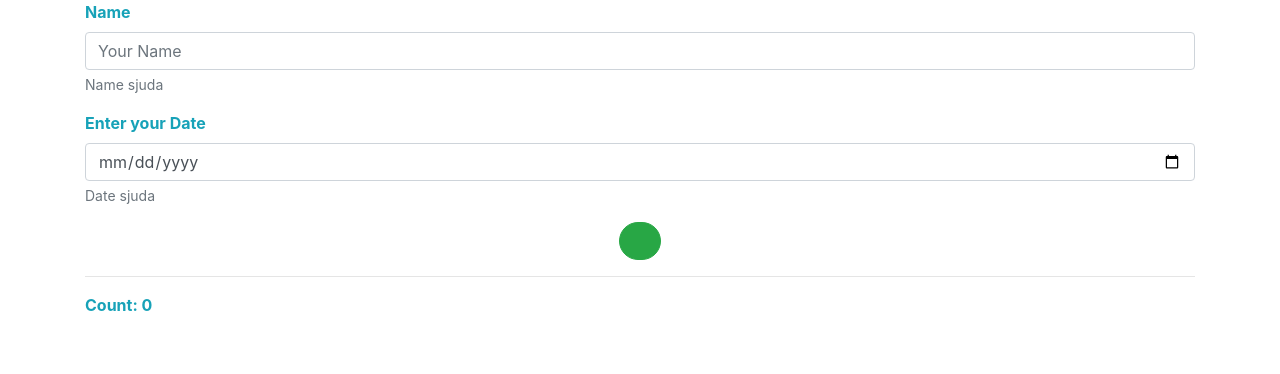
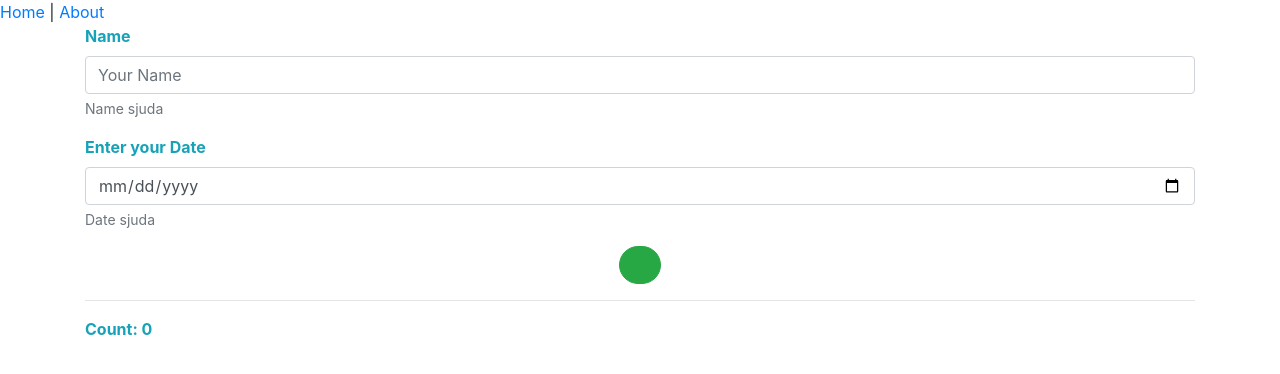
Before and after one commit to rnzomb/vue2, a Vue app: page / in a window 1280 px wide. Shown: the top 374 px of the page. Built offline with nearby package versions, Linux system fonts and the light colour scheme; some icons are missing.

Commit message:
home menu working

```diff
--- a/package.json
+++ b/package.json
@@ -14,6 +14,7 @@
     "uuid": "^3.3.2",
     "vue": "^2.6.10",
     "vue-awesome": "^3.5.3",
+    "vue-router": "^3.0.3",
     "vuex": "^3.1.1",
     "vuex-persistedstate": "^2.5.4"
   },
--- a/src/App.vue
+++ b/src/App.vue
@@ -1,38 +1,9 @@
 <template>
-  <div  class="font-weight-bold" id="app">
-    <b-container class="text-info">
-      <AddForm/>
-      <hr>
-      <TodoList/>
-    </b-container>
+  <div id="app">
+    <div id="nav">
+      <router-link to="/">Home</router-link> |
+      <router-link to="/about">About</router-link>
+    </div>
+    <router-view/>
   </div>
 </template>
-
-<script>
-import TodoList from "@/components/TodoList"
-import AddForm from "@/components/AddForm"
-export default {
-  name: "app",
-  components: {
-    AddForm,
-    TodoList
-  },
-
-  methods: {
-
-  },
-  created() {
-    /*
-    this.$store.dispatch('todoAdded',{
-      id:'001',
-      name: 'test',
-      completed: "false",
-      date: "sosjlisj"
-    })
-    */
-
-    //const items = this.$store.getters.getTodos
-    //console.log(items)
-  }
-}
-</script>
--- a/src/main.js
+++ b/src/main.js
@@ -5,11 +5,13 @@ import store from '@/store.js'
 
 import 'bootstrap/dist/css/bootstrap.css'
 import 'bootstrap-vue/dist/bootstrap-vue.css'
+import router from './router'
 
 Vue.use(BootstrapVue)
 Vue.config.productionTip = false
 
 new Vue({
   store,
-  render: h => h(App),
+  router,
+  render: h => h(App)
 }).$mount('#app')
--- /dev/null
+++ b/src/router.js
@@ -0,0 +1,25 @@
+import Vue from 'vue'
+import Router from 'vue-router'
+import Home from './views/Home.vue'
+
+Vue.use(Router)
+
+export default new Router({
+  mode: 'history',
+  base: process.env.BASE_URL,
+  routes: [
+    {
+      path: '/',
+      name: 'home',
+      component: Home
+    },
+    {
+      path: '/about',
+      name: 'about',
+      // route level code-splitting
+      // this generates a separate chunk (about.[hash].js) for this route
+      // which is lazy-loaded when the route is visited.
+      component: () => import(/* webpackChunkName: "about" */ './views/About.vue')
+    }
+  ]
+})
--- a/src/store.js
+++ b/src/store.js
@@ -25,7 +25,6 @@ const store= new Vuex.Store ({
      setStatus(state, payload) {
        const id = payload.id
        const status = payload.status
-       console.log(id + ',' + status)
        state.todos = state.todos.map(item => {
          if(item.id===id) {
            const newitem = item
--- /dev/null
+++ b/src/views/About.vue
@@ -0,0 +1,5 @@
+<template>
+  <div class="about">
+    <h1>This is an about page</h1>
+  </div>
+</template>
--- /dev/null
+++ b/src/views/Home.vue
@@ -0,0 +1,38 @@
+<template>
+  <div  class="font-weight-bold" id="app">
+    <b-container class="text-info">
+      <AddForm/>
+      <hr>
+      <TodoList/>
+    </b-container>
+  </div>
+</template>
+
+<script>
+import TodoList from "@/components/TodoList"
+import AddForm from "@/components/AddForm"
+export default {
+  name: "app",
+  components: {
+    AddForm,
+    TodoList
+  },
+
+  methods: {
+
+  },
+  created() {
+    /*
+    this.$store.dispatch('todoAdded',{
+      id:'001',
+      name: 'test',
+      completed: "false",
+      date: "sosjlisj"
+    })
+    */
+
+    //const items = this.$store.getters.getTodos
+    //console.log(items)
+  }
+}
+</script>
```
Also changed, not shown: 1 other file (tests, documents, lock files or other folders).
